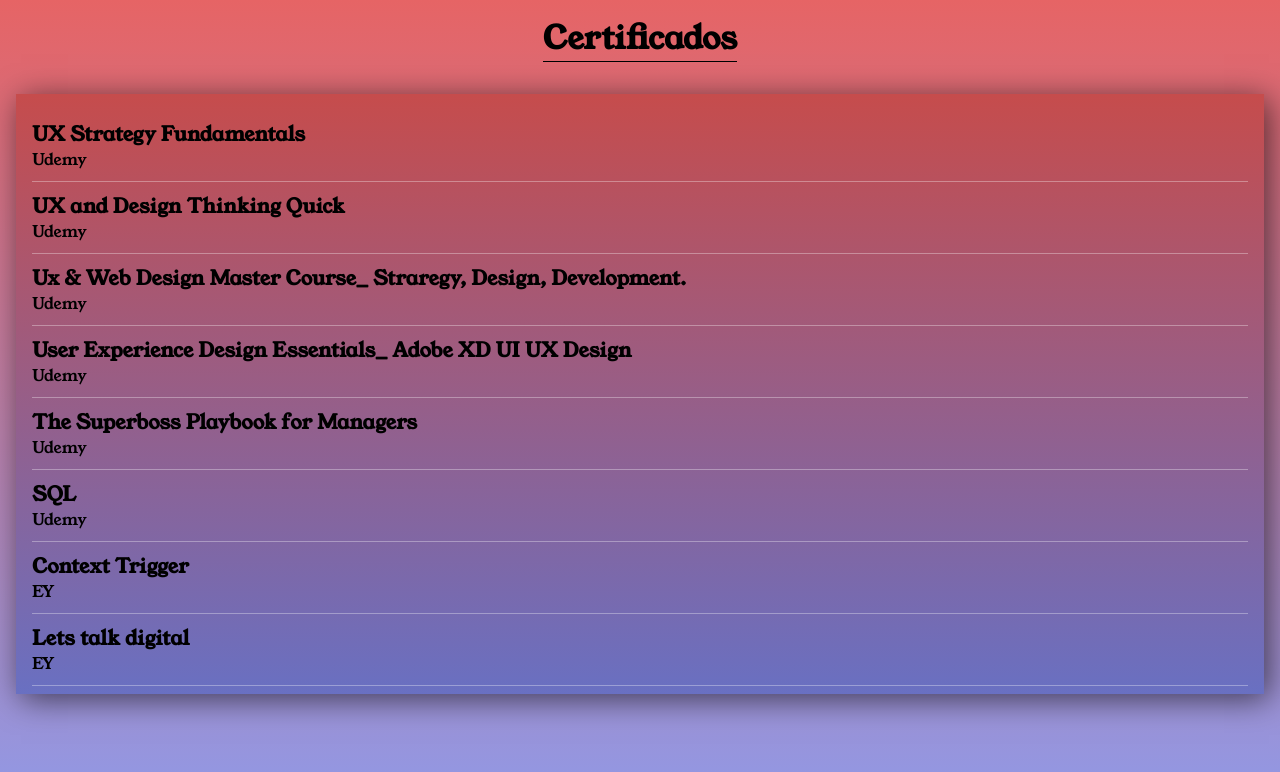
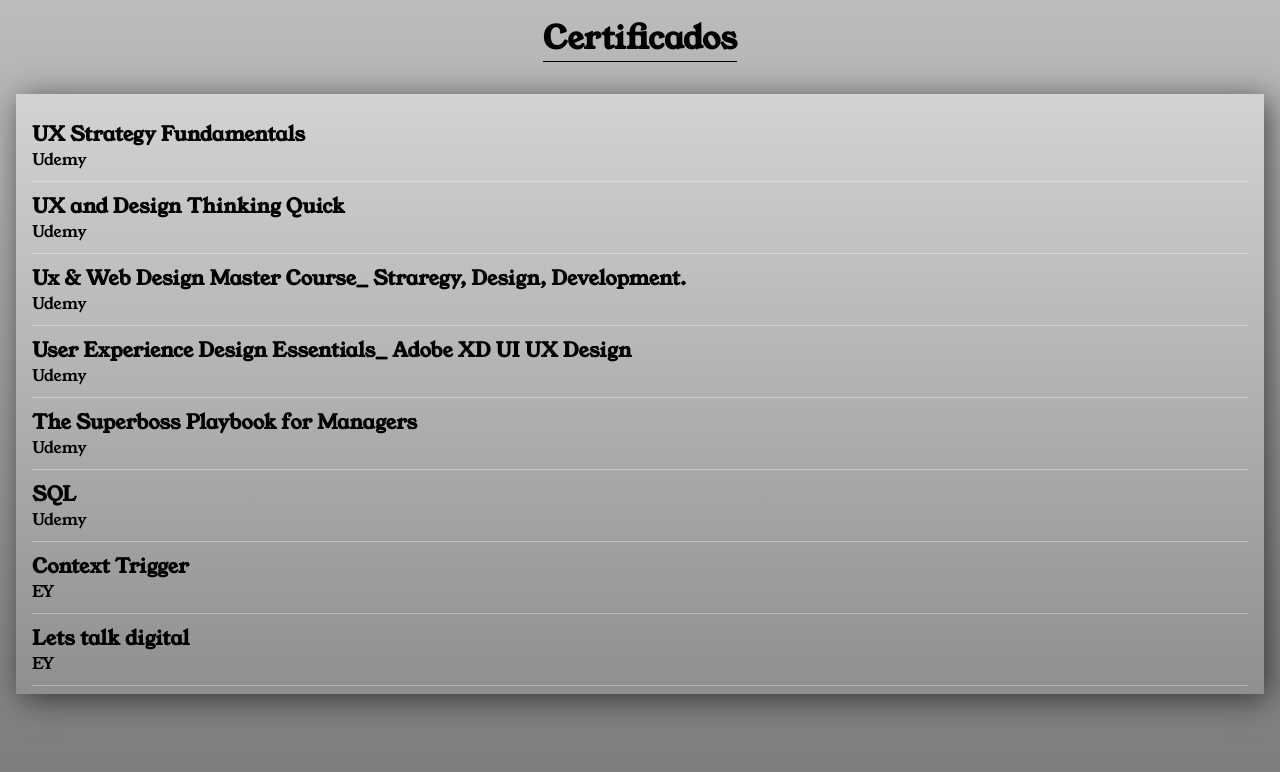
Before and after one commit to RafaelRF99/certificados, a React (Vite) app: page / in a window 1280 px wide. Shown: the top 772 px of the page. Built offline with nearby package versions, Linux system fonts and the light colour scheme.

Commit message:
style: background

```diff
--- a/src/components/Certificados/Certificados.module.css
+++ b/src/components/Certificados/Certificados.module.css
@@ -8,7 +8,7 @@
 
     border: none;
     box-shadow: 5px 5px 30px #0009;
-    background: linear-gradient(#c64c4c, #6970c2);
+    background: linear-gradient(#d3d3d3, #8f8f8f);
 }
 
 .area {
@@ -43,10 +43,10 @@
 }
 
 ::-webkit-scrollbar-track {
-    background: linear-gradient(#a24e4e, #7d83bc);
+    background: linear-gradient(#d2d2d2, #7e7d7d);
 }
 
 ::-webkit-scrollbar-thumb {
-    background-color: #b08989;
+    background-color: #ffffff5f;
     border-radius: 10px;
 }
--- a/src/index.css
+++ b/src/index.css
@@ -7,7 +7,7 @@
 html,
 body {
     min-height: 100vh;
-    background: linear-gradient(#e66465, #9198e5);
+    background: linear-gradient(#bcbcbc, #7b7b7b);
 
     font-family: 'Young Serif', serif;
 }
```
